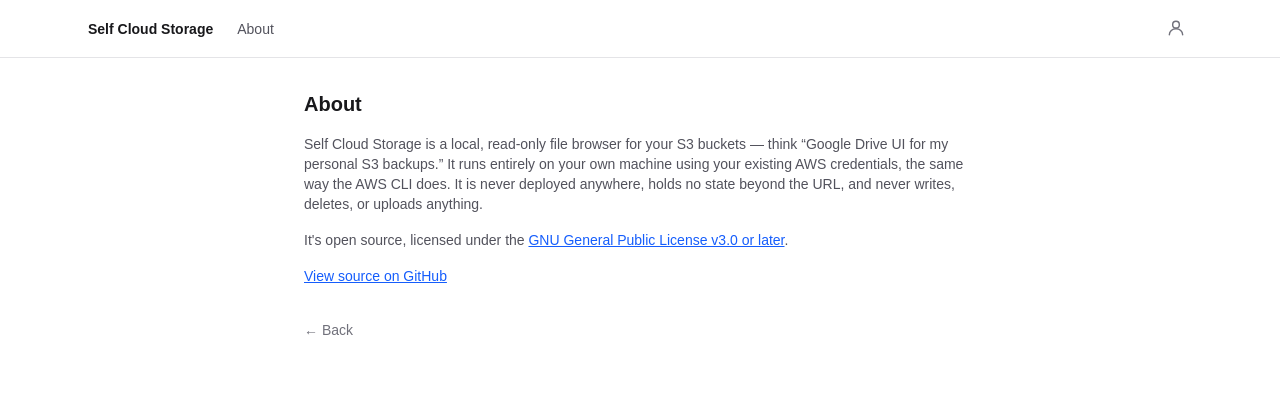
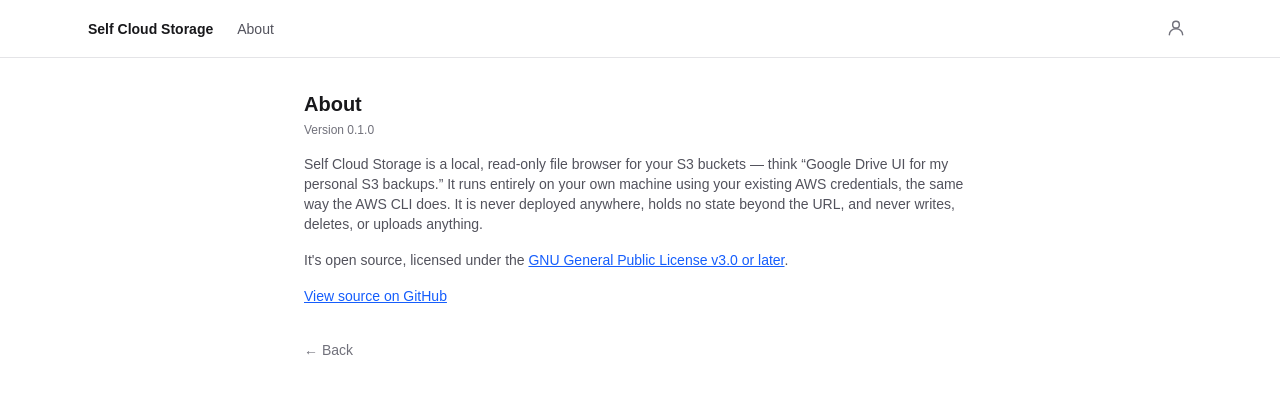
Before and after one commit to campos20/self-cloud-storage, a Next.js app: page /about in a window 1280 px wide. Shown: the top 394 px of the page. Built offline with nearby package versions, Linux system fonts and the light colour scheme.

Commit message:
Display version

```diff
--- a/app/about/page.tsx
+++ b/app/about/page.tsx
@@ -1,5 +1,6 @@
 import type { Metadata } from "next";
 import Link from "next/link";
+import packageJson from "@/package.json";
 
 export const metadata: Metadata = {
   title: "About — Self Cloud Storage",
@@ -12,6 +13,7 @@ export default function AboutPage() {
     <main className="flex-1 px-6 py-8">
       <div className="mx-auto max-w-2xl">
         <h1 className="text-xl font-semibold text-zinc-900 dark:text-zinc-100">About</h1>
+        <p className="mt-1 text-xs text-zinc-500">Version {packageJson.version}</p>
 
         <p className="mt-4 text-sm text-zinc-600 dark:text-zinc-400">
           Self Cloud Storage is a local, read-only file browser for your S3
```
